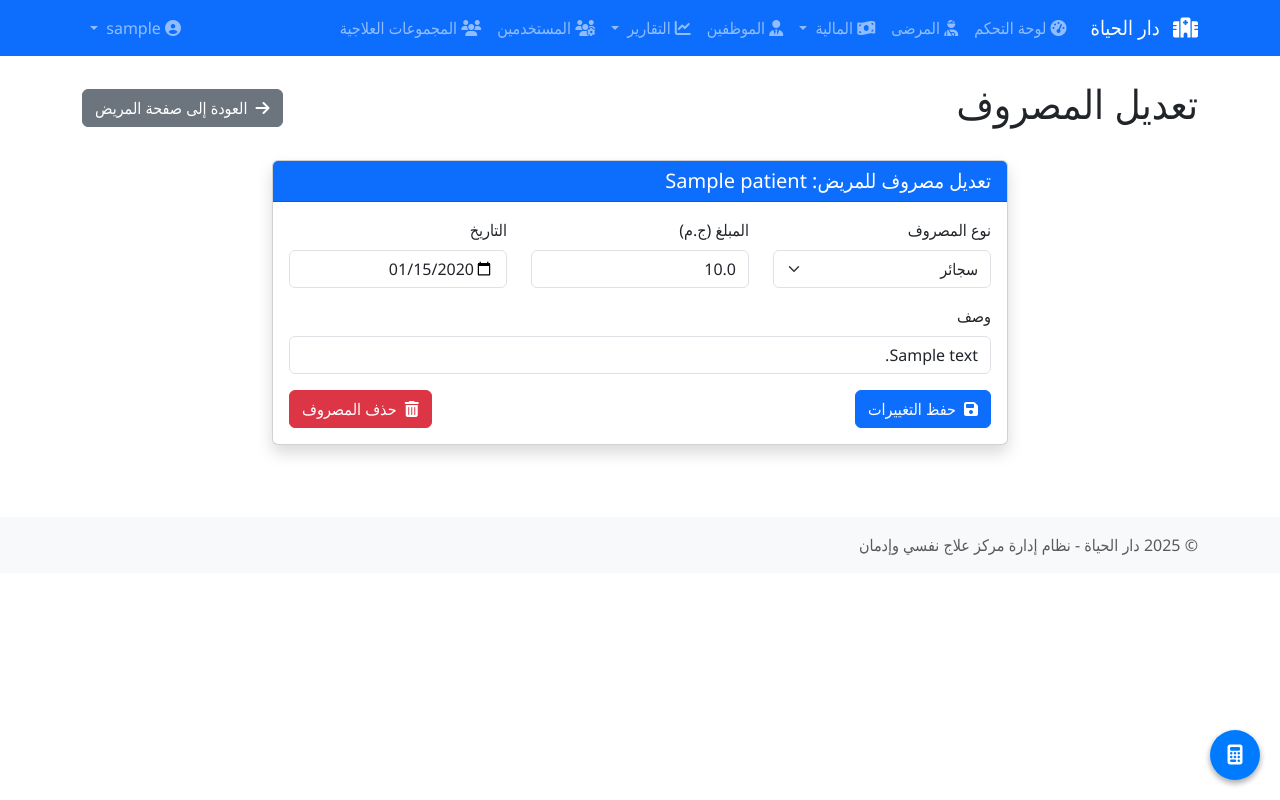
After one commit to Malikanafea1/Dar11, a Flask app: page /patient_expenses/1/edit in a window 1280 px wide. The commit adds this page. Run offline with Flask 3, Linux system fonts and the light colour scheme; a user stored in the database is signed in; tables that the repository leaves empty hold one stand-in row (values such as "Sample post").

Commit message:
Enable modification and removal of patient expenses in patient records
Adds functionality to edit and delete patient expenses using EditPatientExpenseForm and related routes/templates.

Replit-Commit-Author: Agent
Replit-Commit-Session-Id: 5355797f-4aa8-4d27-b903-2b2787cad5f8
Replit-Commit-Screenshot-Url: https://storage.googleapis.com/screenshot-production-us-central1/48b9dd50-3c3e-4815-a3e8-5fc80af50171/9ee5c1b8-d8cc-49ee-bf42-325c3dd0a1f2.jpg

```diff
--- a/forms.py
+++ b/forms.py
@@ -116,6 +116,22 @@ class PatientExpenseForm(FlaskForm):
     description = StringField('وصف', validators=[Optional()])
     date = DateField('التاريخ', format='%Y-%m-%d', validators=[DataRequired('هذا الحقل مطلوب')])
     submit = SubmitField('إضافة مصروف')
+
+class EditPatientExpenseForm(FlaskForm):
+    expense_type = SelectField('نوع المصروف', choices=[
+        ('cigarettes', 'سجائر'),
+        ('medical_tests', 'فحوصات طبية'),
+        ('medications', 'أدوية'),
+        ('personal_expenses', 'مصاريف شخصية'),
+        ('haircut', 'حلاقة'),
+        ('buffet', 'بوفيه'),
+        ('laundry', 'غسيل ملابس'),
+        ('other', 'أخرى')
+    ], validators=[DataRequired('هذا الحقل مطلوب')])
+    amount = FloatField('المبلغ (ج.م)', validators=[DataRequired('هذا الحقل مطلوب')])
+    description = StringField('وصف', validators=[Optional()])
+    date = DateField('التاريخ', format='%Y-%m-%d', validators=[DataRequired('هذا الحقل مطلوب')])
+    submit = SubmitField('حفظ التغييرات')
 
 class CollectionForm(FlaskForm):
     patient_id = SelectField('المريض', coerce=int, validators=[DataRequired('هذا الحقل مطلوب')])
--- a/routes.py
+++ b/routes.py
@@ -8,7 +8,7 @@ from werkzeug.security import generate_password_hash
 from app import db
 from models import (Patient, PatientExpense, Collection, Employee, SalaryPayment,
                    TherapyGroup, TherapyGroupMember, TherapyReport, Expense, User, DashboardNote)
-from forms import (PatientForm, PatientExpenseForm, CollectionForm, EmployeeForm, SalaryPaymentForm,
+from forms import (PatientForm, PatientExpenseForm, EditPatientExpenseForm, CollectionForm, EmployeeForm, SalaryPaymentForm,
                   TherapyGroupForm, TherapyGroupMemberForm, TherapyReportForm, ExpenseForm,
                   SearchDateRangeForm, RegisterForm, EditUserForm, DashboardNoteForm)
 
@@ -308,6 +308,45 @@ def add_patient_expense(id):
         flash('تم إضافة المصروف بنجاح', 'success')
 
     return redirect(url_for('main.view_patient', id=patient.id))
+
+@main_bp.route('/patient_expenses/<int:id>/edit', methods=['GET', 'POST'])
+@login_required
+def edit_patient_expense(id):
+    if not current_user.can_manage_patients and not current_user.can_manage_finances:
+        flash('ليس لديك صلاحية للوصول لهذه الصفحة', 'danger')
+        return redirect(url_for('main.dashboard'))
+
+    expense = PatientExpense.query.get_or_404(id)
+    patient = Patient.query.get_or_404(expense.patient_id)
+    form = EditPatientExpenseForm(obj=expense)
+
+    if form.validate_on_submit():
+        expense.expense_type = form.expense_type.data
+        expense.amount = form.amount.data
+        expense.description = form.description.data
+        expense.date = form.date.data
+
+        db.session.commit()
+        flash('تم تحديث المصروف بنجاح', 'success')
+        return redirect(url_for('main.view_patient', id=patient.id))
+
+    return render_template('patients/edit_expense.html', form=form, expense=expense, patient=patient)
+
+@main_bp.route('/patient_expenses/<int:id>/delete', methods=['POST'])
+@login_required
+def delete_patient_expense(id):
+    if not current_user.can_manage_patients and not current_user.can_manage_finances:
+        flash('ليس لديك صلاحية للوصول لهذه الصفحة', 'danger')
+        return redirect(url_for('main.dashboard'))
+
+    expense = PatientExpense.query.get_or_404(id)
+    patient_id = expense.patient_id
+
+    db.session.delete(expense)
+    db.session.commit()
+
+    flash('تم حذف المصروف بنجاح', 'success')
+    return redirect(url_for('main.view_patient', id=patient_id))
 
 @main_bp.route('/patients/<int:id>/statement')
 @login_required
--- /dev/null
+++ b/templates/patients/edit_expense.html
@@ -0,0 +1,101 @@
+{% extends "base.html" %}
+
+{% block title %}تعديل المصروف - دار الحياة{% endblock %}
+
+{% block content %}
+<div class="d-flex justify-content-between align-items-center mb-4">
+    <h1>تعديل المصروف</h1>
+    <a href="{{ url_for('main.view_patient', id=patient.id) }}" class="btn btn-secondary">
+        <i class="fas fa-arrow-right me-1"></i> العودة إلى صفحة المريض
+    </a>
+</div>
+
+<div class="row">
+    <div class="col-md-8 mx-auto">
+        <div class="card shadow">
+            <div class="card-header bg-primary text-white">
+                <h5 class="mb-0">تعديل مصروف للمريض: {{ patient.name }}</h5>
+            </div>
+            <div class="card-body">
+                <form method="POST" action="{{ url_for('main.edit_patient_expense', id=expense.id) }}">
+                    {{ form.csrf_token }}
+
+                    <div class="row mb-3">
+                        <div class="col-md-4">
+                            {{ form.expense_type.label(class="form-label") }}
+                            {{ form.expense_type(class="form-select") }}
+                            {% for error in form.expense_type.errors %}
+                                <small class="text-danger">{{ error }}</small>
+                            {% endfor %}
+                        </div>
+
+                        <div class="col-md-4">
+                            {{ form.amount.label(class="form-label") }}
+                            {{ form.amount(class="form-control", placeholder="أدخل المبلغ") }}
+                            {% for error in form.amount.errors %}
+                                <small class="text-danger">{{ error }}</small>
+                            {% endfor %}
+                        </div>
+
+                        <div class="col-md-4">
+                            {{ form.date.label(class="form-label") }}
+                            {{ form.date(class="form-control", type="date") }}
+                            {% for error in form.date.errors %}
+                                <small class="text-danger">{{ error }}</small>
+                            {% endfor %}
+                        </div>
+                    </div>
+
+                    <div class="mb-3">
+                        {{ form.description.label(class="form-label") }}
+                        {{ form.description(class="form-control", placeholder="أدخل وصف المصروف") }}
+                        {% for error in form.description.errors %}
+                            <small class="text-danger">{{ error }}</small>
+                        {% endfor %}
+                    </div>
+
+                    <div class="d-flex justify-content-between">
+                        <button type="submit" class="btn btn-primary">
+                            <i class="fas fa-save me-1"></i> {{ form.submit.label.text }}
+                        </button>
+
+                        <button type="button" class="btn btn-danger" data-bs-toggle="modal" data-bs-target="#deleteExpenseModal">
+                            <i class="fas fa-trash-alt me-1"></i> حذف المصروف
+                        </button>
+                    </div>
+                </form>
+            </div>
+        </div>
+    </div>
+</div>
+
+<!-- Modal تأكيد الحذف -->
+<div class="modal fade" id="deleteExpenseModal" tabindex="-1" aria-labelledby="deleteExpenseModalLabel" aria-hidden="true">
+    <div class="modal-dialog">
+        <div class="modal-content">
+            <div class="modal-header">
+                <h5 class="modal-title" id="deleteExpenseModalLabel">تأكيد حذف المصروف</h5>
+                <button type="button" class="btn-close" data-bs-dismiss="modal" aria-label="Close"></button>
+            </div>
+            <div class="modal-body">
+                <p>هل أنت متأكد من رغبتك في حذف هذا المصروف؟</p>
+                <p class="mb-0"><strong>النوع:</strong>
+                {% set expense_types = {'cigarettes': 'سجائر', 'medical_tests': 'فحوصات طبية',
+                                       'medications': 'أدوية', 'personal_expenses': 'مصاريف شخصية',
+                                       'haircut': 'حلاقة', 'buffet': 'بوفيه',
+                                       'laundry': 'غسيل ملابس', 'other': 'أخرى'} %}
+                {{ expense_types[expense.expense_type] }}
+                </p>
+                <p class="mb-0"><strong>المبلغ:</strong> {{ expense.amount }} ج.م</p>
+                <p class="mb-0"><strong>التاريخ:</strong> {{ expense.date.strftime('%Y-%m-%d') }}</p>
+            </div>
+            <div class="modal-footer">
+                <button type="button" class="btn btn-secondary" data-bs-dismiss="modal">إلغاء</button>
+                <form action="{{ url_for('main.delete_patient_expense', id=expense.id) }}" method="POST">
+                    <button type="submit" class="btn btn-danger">تأكيد الحذف</button>
+                </form>
+            </div>
+        </div>
+    </div>
+</div>
+{% endblock %}
```
Also changed, not shown: templates/patients/view.html (+54 -0 lines).
